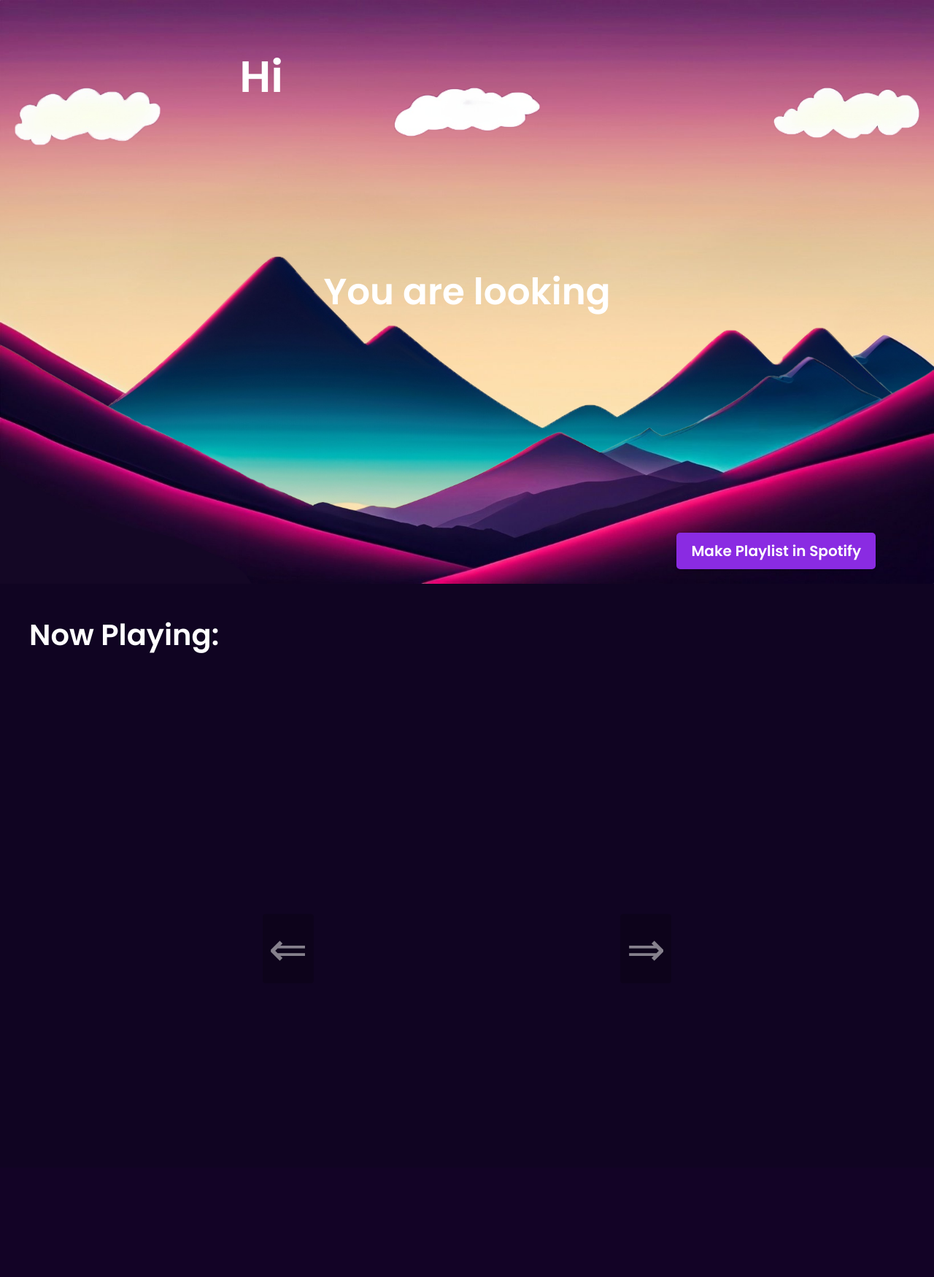
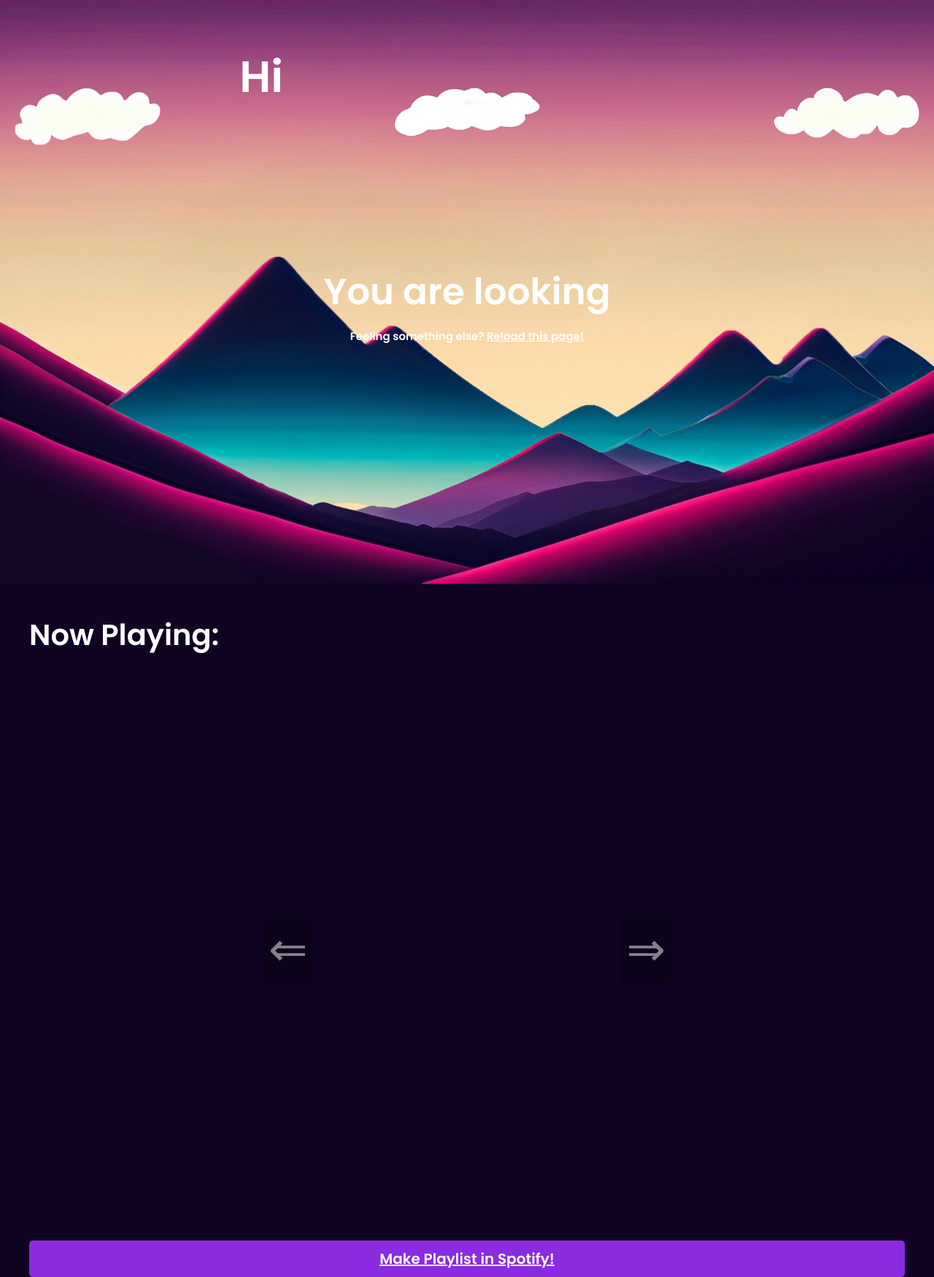
Before and after one commit to Gwon-Stephen/MoodMusic, a Flask app: template templates/results.html in a window 1280 px wide. Shown: the whole page at 73% size. Before the commit the page ends 1317 px from the top, so only its background shows below. Run offline with Flask 3, Linux system fonts and the light colour scheme; the template is opened without the code that fills it, so the values that code supplies are empty.

Commit message:
Final commit

```diff
--- a/app.py
+++ b/app.py
@@ -70,7 +70,7 @@ def results():
             "cover-url": song.cover_url,
         }
         session["recommendations"].append(json.dumps(x))
-    return (render_template('results.html', name=session["name"], mood=session["mood"], tracks=recommendations)) #add emoticon
+    return (render_template('results.html', name=session["name"], mood=session["mood"], tracks=recommendations))
 
 @app.route('/playlist')
 def playlist():
@@ -79,8 +79,10 @@ def playlist():
         song = json.loads(song)
         s = util.Song(name=song["name"], artist=song["artist"], uri=song["uri"], cover_url=song["cover-url"])
         recommendations.append(s)
-    util.make_playlist(access_token=session["token"], mood=session["mood"], songs=recommendations)
-    return (render_template('results.html', name=session["name"], mood=session["mood"], tracks=recommendations))
+
+    #return (render_template('results.html', name=session["name"], mood=session["mood"], tracks=recommendations))
+    url = util.make_playlist(access_token=session["token"], mood=session["mood"], songs=recommendations)
+    return redirect(url)
 
 if __name__ == '__main__':
     app.run(use_reloader=True, debug=True)
--- a/mood.py
+++ b/mood.py
@@ -8,7 +8,7 @@ def getMood(face_cascade, model):
 
     cap = cv2.VideoCapture(0)
     success, image = cap.read()
-    cv2.imwrite('capture.jpg', image)
+    cv2.imwrite('static/capture.jpg', image)
 
     height, width, channels = image.shape
     screen_center_x = width / 2
--- a/static/results.css
+++ b/static/results.css
@@ -18,6 +18,7 @@
   }
   body {
     overflow-x: hidden;
+    background-color: #100422;
   }
   #Home {
     background-image: url(./background.png);
@@ -35,6 +36,13 @@
     font-size: 50px;
     z-index: 2;
     margin-top: 30px;
+  }
+  #Home h2{
+    color: white;
+    position: absolute;
+    font-size: 15px;
+    z-index: 2;
+    margin-top: 120px;
   }
   #Home img {
     position: absolute;
@@ -114,7 +122,7 @@
     padding: 0px 40px;
     max-height: 100vh;
     font-size: 20px;
-    overflow: hidden;
+    /*overflow: hidden;*/
   }
   #About h1 {
     padding-top: 40px;
@@ -215,14 +223,9 @@
     box-shadow: 0 2px 4px rgba(0, 0, 0, 0.2); /* Optional: adds a subtle shadow */
     cursor: pointer; /* Changes the mouse cursor to indicate it's clickable */
     transition: background-color 0.3s; /* Smooth background color transition for hover effect */
-    position: absolute; /* Fixed position relative to the viewport */
+    /*position: absolute; /* Fixed position relative to the viewport */
     bottom: 20px; /* 20px from the bottom */
     right: 80px; /* 20px from the right */
     text-decoration: none; /* Removes the underline from the link */
     z-index: 10;
   }
-
-  .playlist{
-    background-color: blue;
-    z-index: -1;
-  }
--- a/templates/results.html
+++ b/templates/results.html
@@ -18,7 +18,7 @@
     </header>
     <section id="Home">
         <h1>You are looking {{ mood }}</h1>
-
+        <h2>Feeling something else? <a href="{{url_for('results')}}">Reload this page!</a></h2>
         <!-- Clouds -->
         <img src="../static/leftCloud.png" id="leftCloud" alt="">
         <img src="../static/mainCloud.png" id="mainCloud" alt="">
@@ -42,11 +42,9 @@
                 {% endfor %}
             </ul>
         </div>
-        <div class = "playlist">
-            <a href="{{url_for('playlist')}}">
-                <div class="login__button">Make Playlist in Spotify </i></div>
-            </a>
-        </div>
+        <a href="{{url_for('playlist')}}">
+            <div class="login__button">Make Playlist in Spotify!</div>
+        </a>
     </section>
 
     <script>
--- a/util.py
+++ b/util.py
@@ -94,13 +94,15 @@ def make_parameters(mood):
         parameters["target_mode"] = 1
     if mood == 'sad':
         parameters["target_acousticness"] = 0.7540
-        parameters["target_danceability"] = 0.4035
+        parameters["target_danceability"] = 0.2035
         parameters["target_valence"] = 0.2070
         parameters["target_energy"] = 0.25
         parameters["target_mode"] = 0
     if mood == 'angry':
-        parameters["max_acousticness"] = 0.0609
+        parameters["max_acousticness"] = 0.4
+        parameters["target_acousticness"] = 0.06
         parameters["target_instrumentalness"] = 0
+        parameters["max_instrumentalness"] = 0.05
         parameters["max_valence"] = 0.3
         parameters["min_energy"] = 0.5
         parameters["target_danceability"] = 0.75
@@ -111,16 +113,13 @@ def make_parameters(mood):
         parameters["target_valence"] = 0.3270
         parameters["target_tempo"] = 115.939
         parameters["max_energy"] = 0.6
-    print(parameters)
     return parameters
 
 # takes list of Song objects & add songs to queue
 def add_queue(access_token, songs):
     endpoint = "/v1/me/player/queue"
     parameters = {}
-    print("adding to queue")
     for song in songs:
-        print("adding", song.uri, "to queue")
         parameters["uri"] = song.uri
         make_API_call(access_token=access_token, endpoint=endpoint, params=parameters, post=True)
     endpoint = "/v1/me/player/next"
@@ -135,7 +134,9 @@ def make_playlist(access_token, mood, songs):
         "description": "AMPLIFY YOUR MOOD!",
         "public": True
     })
-    playlist = make_API_call(access_token=access_token, endpoint=endpoint, data=data, post=True)["id"]
+    pl = make_API_call(access_token=access_token, endpoint=endpoint, data=data, post=True)
+    playlist = pl["id"]
+    url = pl["external_urls"]["spotify"]
 
     endpoint = "/v1/playlists/" + playlist + "/tracks"
     uris = []
@@ -145,20 +146,17 @@ def make_playlist(access_token, mood, songs):
     data = json.dumps({
         "uris":uris
     })
-    print(uris)
-    return make_API_call(access_token=access_token, endpoint=endpoint, data=data, post=True)
+    make_API_call(access_token=access_token, endpoint=endpoint, data=data, post=True)
+    return url
 
 def format_mood(mood):
     moodstring = ""
     if mood == 'happy':
         moodstring = "happy! :D"
     if mood == 'sad':
-        moodstring = "down :()"
+        moodstring = "down :("
     if mood == 'angry':
-        moodstring = "angry >:()"
+        moodstring = "angry >:("
     if mood == 'neutral':
         moodstring = "calm :)"
     return moodstring
-
-# access OpenCV capture in frontend
-# refresh page functionality
```
Also changed, not shown: README.md.
